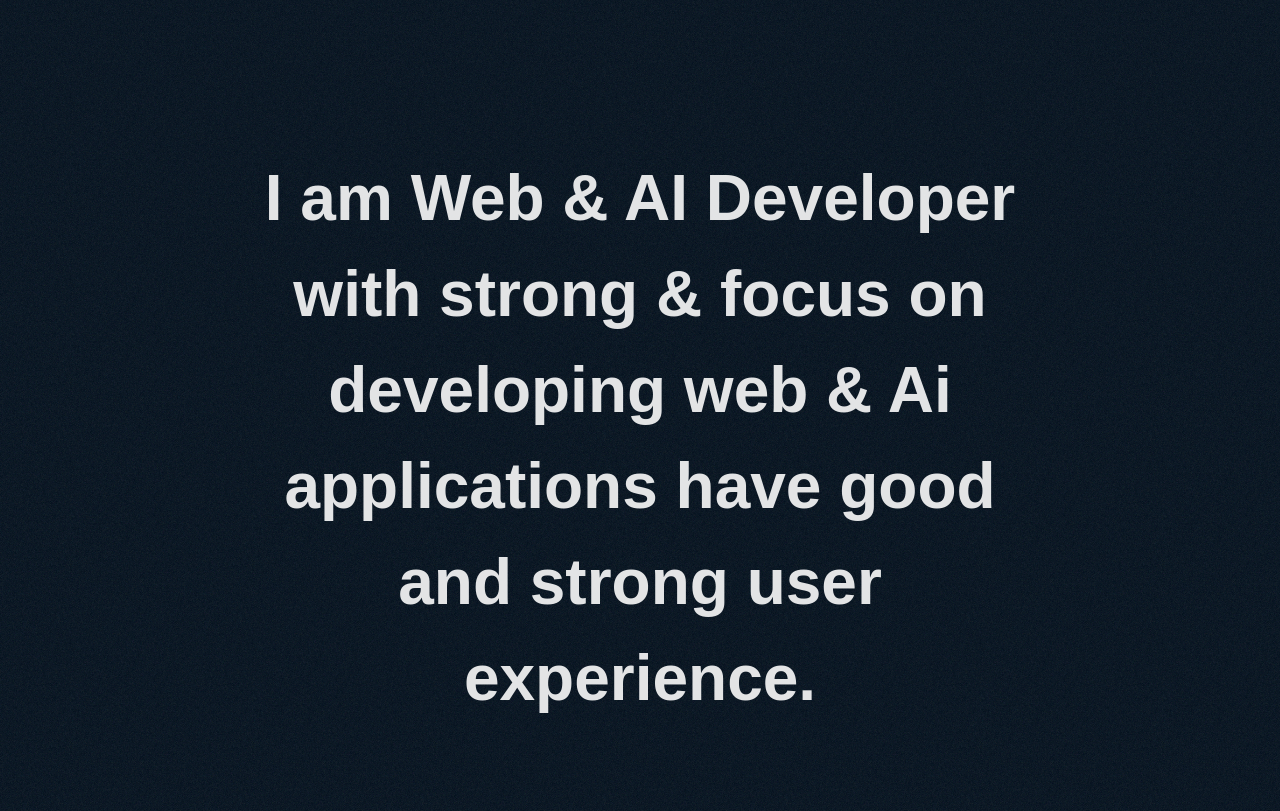
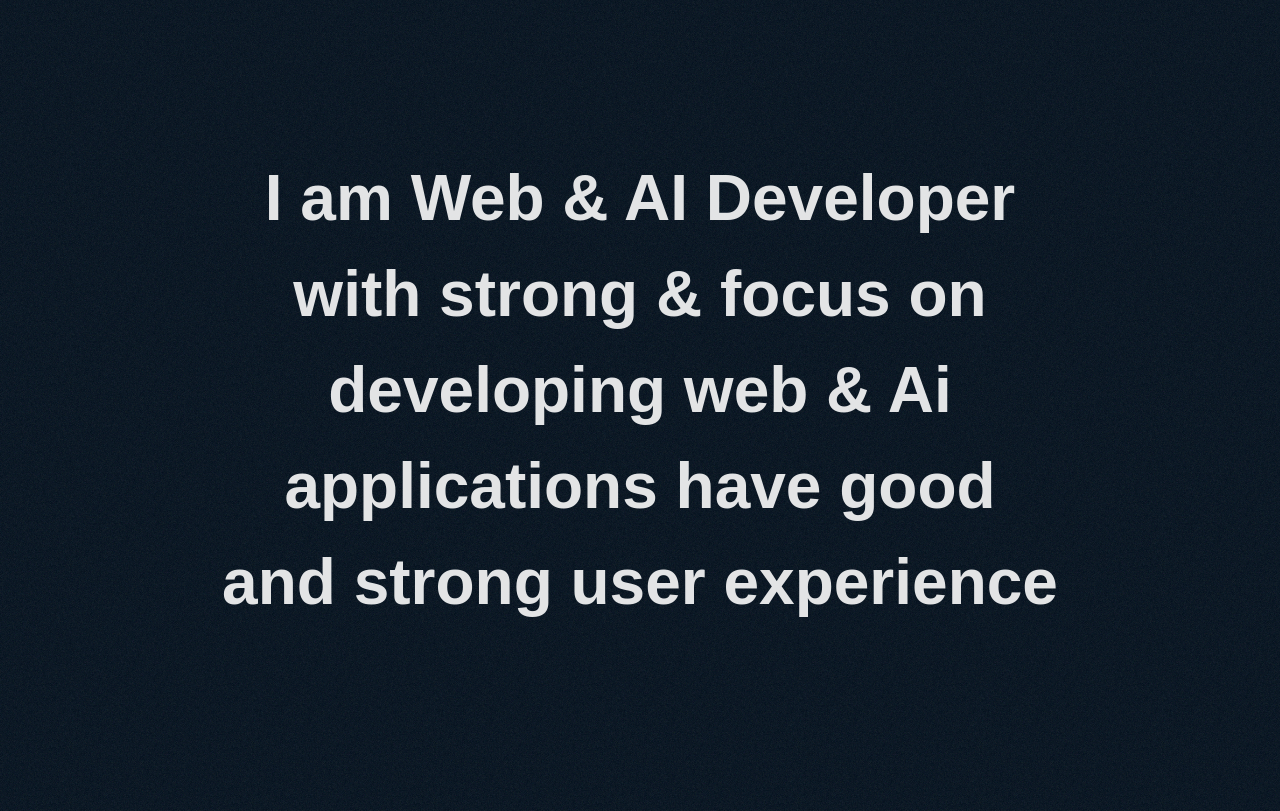
Before and after one commit to paul8478/prox, a React (Vite) app: page / in a window 1280 px wide. Shown: the part 1609-2420 px from the top of the page. Built offline with nearby package versions, Linux system fonts and the light colour scheme; no server answers; the database is empty.

Commit message:
update 9

```diff
--- a/src/components/Details.tsx
+++ b/src/components/Details.tsx
@@ -11,7 +11,7 @@ export function Details() {
       <div className="container mx-auto px-4">
         <div className="c-width mx-auto">
           <h2 className="text-css">
-            I am Web & AI Developer  with strong & focus on developing web & Ai applications have good and strong user experience.
+            I am Web & AI Developer  with strong & focus on developing web & Ai applications have good and strong user experience
           </h2>
         </div>
       </div>
```
